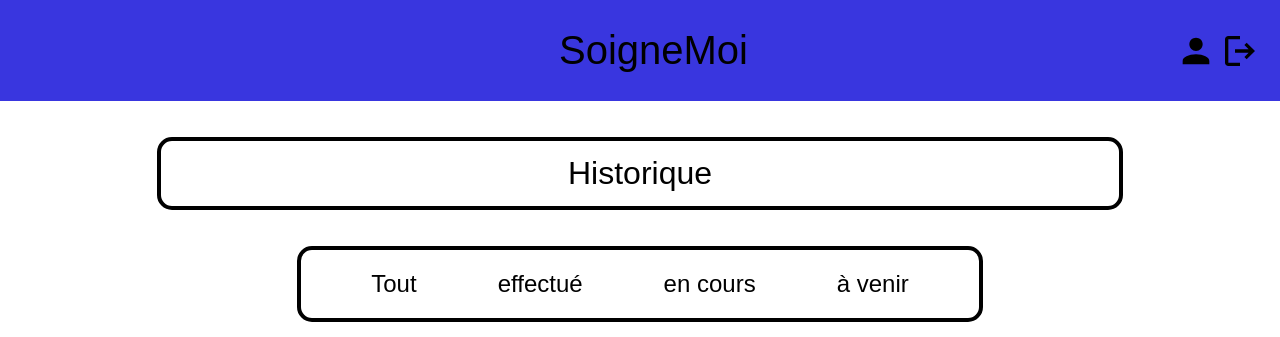
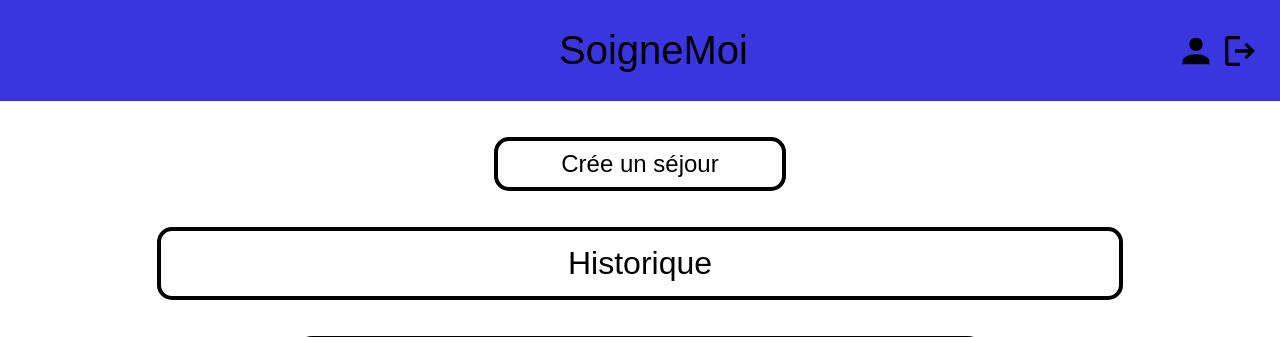
Before and after one commit to jujujuju07/ECF-Web, a PHP site: page /espace_utilisateur.php in a window 1280 px wide. Shown: the top 337 px of the page. Run offline with PHP 8.4, Linux system fonts and the light colour scheme; the visitor is signed in with stand-in values (Sample User, id 1); data that the repository does not hold is empty.

Commit message:
ajouter un button pour ajouter un séjour

```diff
--- a/css/espace_utilisateur.css
+++ b/css/espace_utilisateur.css
@@ -17,6 +17,29 @@ body {
     justify-content: flex-start;
     position: relative;
     overflow: hidden;
+}
+.ajouter_sejour {
+    border-radius: 15px;
+    border-style: solid;
+    border-color: #000000;
+    border-width: 4px;
+    padding: 9px 63px 9px 63px;
+    display: flex;
+    flex-direction: row;
+    gap: 10px;
+    align-items: center;
+    justify-content: center;
+    flex-shrink: 0;
+    position: relative;
+    overflow: hidden;
+}
+.cree-un-sejour {
+    color: #000000;
+    text-align: left;
+    font-family: "Inter-Regular", sans-serif;
+    font-size: 24px;
+    font-weight: 400;
+    position: relative;
 }
 .frame-titre {
     border-radius: 15px;
--- a/espace_utilisateur.php
+++ b/espace_utilisateur.php
@@ -8,6 +8,9 @@
 <body>
 <?php include("header_connecter.php") ?>
 <div class="espace-utilisateur">
+    <div class="ajouter_sejour" onclick="window.location.href = 'création_séjour.php'">
+        <div class="cree-un-sejour">Crée un séjour</div>
+    </div>
     <div class="frame-titre">
         <div class="historique">Historique</div>
     </div>
```
